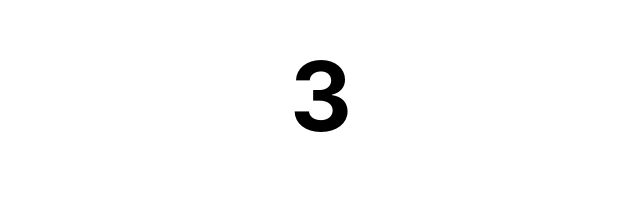
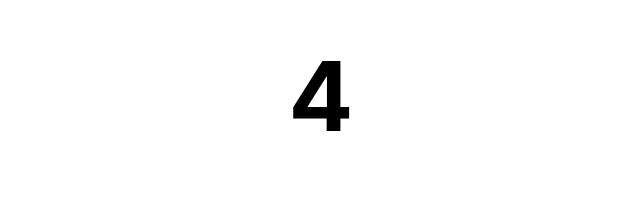
Before and after one commit to thanawat-ake/skooldio-react-hooks-initial, a React (Create React App) app: page / in a window 1280 px wide. Shown: the part 220-424 px from the top of the page, without its empty margins (319-959 px from the left). Built offline with nearby package versions, Linux system fonts and the light colour scheme.

Commit message:
Managing multiple state hooks

```diff
--- a/package.json
+++ b/package.json
@@ -17,7 +17,7 @@
     "web-vitals": "^1.0.1"
   },
   "scripts": {
-    "start": "react-scripts start",
+    "start": "set NODE_OPTIONS=--openssl-legacy-provider && react-scripts start",
     "build": "react-scripts build",
     "test": "react-scripts test",
     "eject": "react-scripts eject"
--- a/src/CounterPage.js
+++ b/src/CounterPage.js
@@ -1,22 +1,40 @@
 import { useState, useEffect } from "react";
 import { Wrapper, CounterText, Button, Label, Input } from "./Components";
 
+const getInitialCounter = () =>
+  new Promise((res) => {
+    setTimeout(() => res(10), 1000);
+  });
+
 export const CounterPage = () => {
-  const [initialCounter, setInitialCounter] = useState(10);
-  const [counter, setCounter] = useState(initialCounter);
+  const [initialCounter, setInitialCounter] = useState(0);
+  const [counter, setCounter] = useState(0);
+  const [loading, setLoading] = useState(false);
 
   useEffect(() => {
+    setLoading(true);
+    getInitialCounter().then((initialCounter) => {
+      setLoading(false);
+      setInitialCounter(initialCounter);
+    });
+  }, []);
+  useEffect(() => {
+    let id;
     setCounter(initialCounter);
-    const id = setInterval(() => {
+    id = setInterval(() => {
       console.log("Countdown:", initialCounter);
       setCounter((prevCounter) =>
         prevCounter > 0 ? prevCounter - 1 : prevCounter
       );
     }, 1000);
+
     return () => {
-      clearInterval(id);
+      if (id) {
+        clearInterval(id);
+      }
     };
   }, [initialCounter]);
+  if (loading) return <Wrapper>Loading...</Wrapper>;
   return (
     <Wrapper>
       <CounterText>{counter}</CounterText>
```
